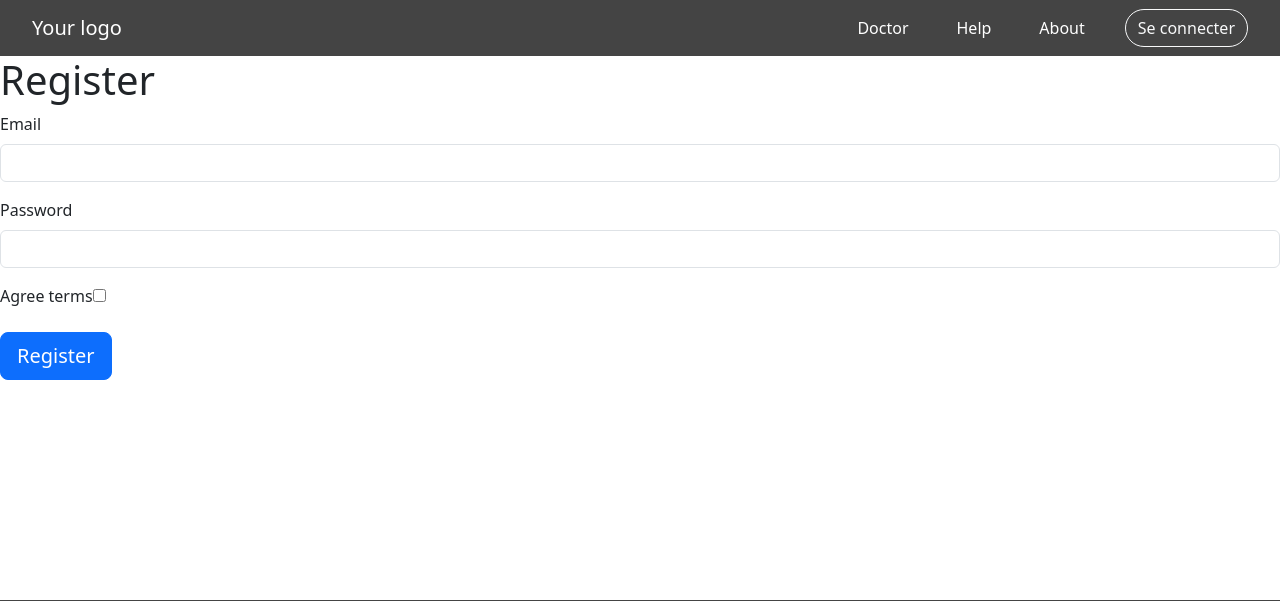
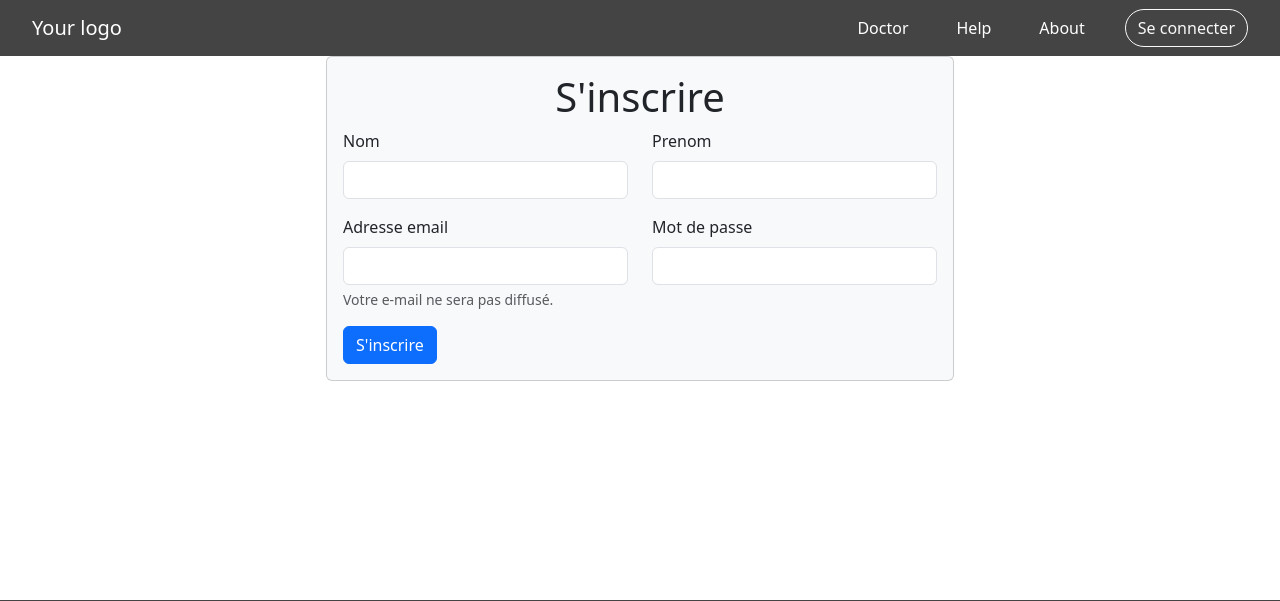
Before and after one commit to mustaphaboudouch/talkspace, a Symfony app: template templates/registration/register.html.twig in a window 1280 px wide. Shown: the top 601 px of the page. Run offline with Twig, Linux system fonts and the light colour scheme; the template is opened without the code that fills it, so the values that code supplies are empty; form fields are guessed from the names that the template uses; some libraries are stand-ins or nearby versions.

Commit message:
feat add page register

```diff
--- a/templates/registration/register.html.twig
+++ b/templates/registration/register.html.twig
@@ -3,19 +3,56 @@
 {% block title %}Register{% endblock %}
 
 {% block body %}
-    {% for flash_error in app.flashes('verify_email_error') %}
-        <div class="alert alert-danger" role="alert">{{ flash_error }}</div>
-    {% endfor %}
 
-    <h1>Register</h1>
+   <div class="row">
+       <div class="col-6 offset-3">
 
-    {{ form_start(registrationForm) }}
-        {{ form_row(registrationForm.email) }}
-        {{ form_row(registrationForm.plainPassword, {
-            label: 'Password'
-        }) }}
-        {{ form_row(registrationForm.agreeTerms) }}
+           <div class="card bg-light">
+               <div class="card-body">
+                   <h1 class="text-center">S'inscrire</h1>
+                   <form>
+                        <div class="row">
+                            <div class="col-6">
+                                <div class="mb-3">
+                                    <label for="Nom" class="form-label">Nom</label>
+                                    <input type="text" class="form-control" id="Nom" aria-describedby="Nom">
 
-        <button type="submit" class="btn btn-lg btn-primary">Register</button>
-    {{ form_end(registrationForm) }}
+                                </div>
+                            </div>
+                            <div class="col-6">
+                                <div class="mb-3">
+                                    <label for="Prenom" class="form-label">Prenom</label>
+                                    <input type="text" class="form-control" id="Prenom" aria-describedby="Prenom">
+                                </div>
+                            </div>
+                        </div>
+                        <div class="row">
+                            <div class="col-6">
+                                <div class="mb-3">
+                                    <label for="inputEmail" class="form-label">Adresse email</label>
+                                    <input type="email" class="form-control" id="inputEmail" aria-describedby="emailHelp">
+                                    <div id="emailHelp" class="form-text">Votre e-mail ne sera pas diffusé.</div>
+                                </div>
+                            </div>
+                            <div class="col-6">
+                                <div class="mb-3">
+                                    <label for="inputMdp" class="form-label">Mot de passe</label>
+                                    <input type="password" class="form-control" id="inputMdp">
+                                </div>
+                            </div>
+                        </div>
+                        <button type="submit" class="btn btn-primary">S'inscrire</button>
+                    </form>
+
+
+                        {# {{ form_start(registrationForm) }} #}
+                            {# {{ form_row(registrationForm.email) }}
+                            {{ form_row(registrationForm.plainPassword) }} #}
+
+                            {# <button class="btn btn-primary btn-block">Register</button> #}
+                        {# {{ form_end(registrationForm) }} #}
+               </div>
+           </div>
+       </div>
+   </div>
 {% endblock %}
```
Also changed, not shown: src/Form/RegistrationFormType.php (+13 -11 lines), 1 other file.
